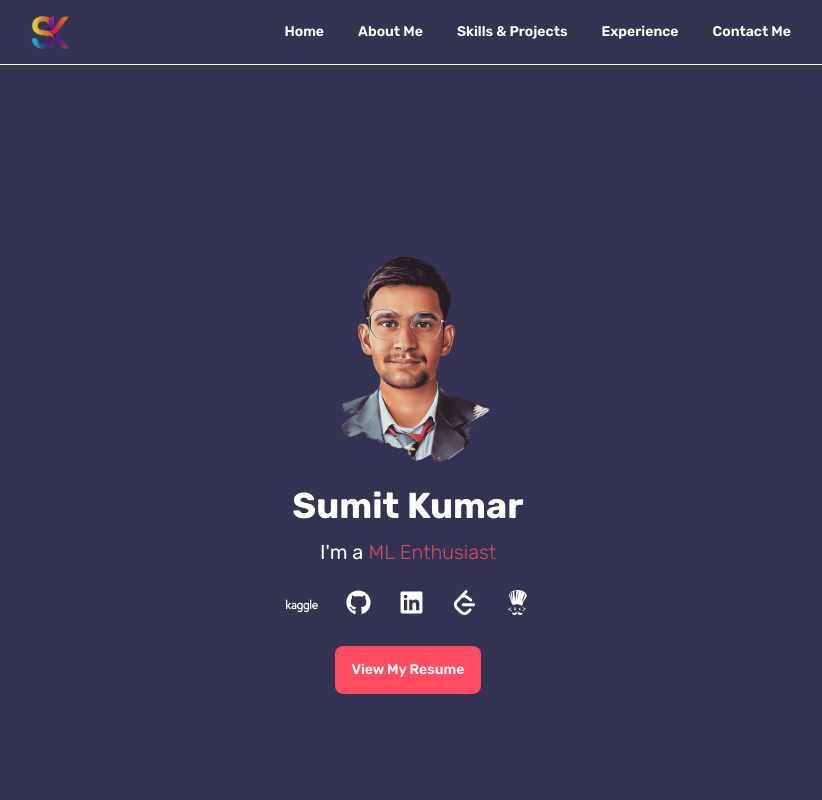
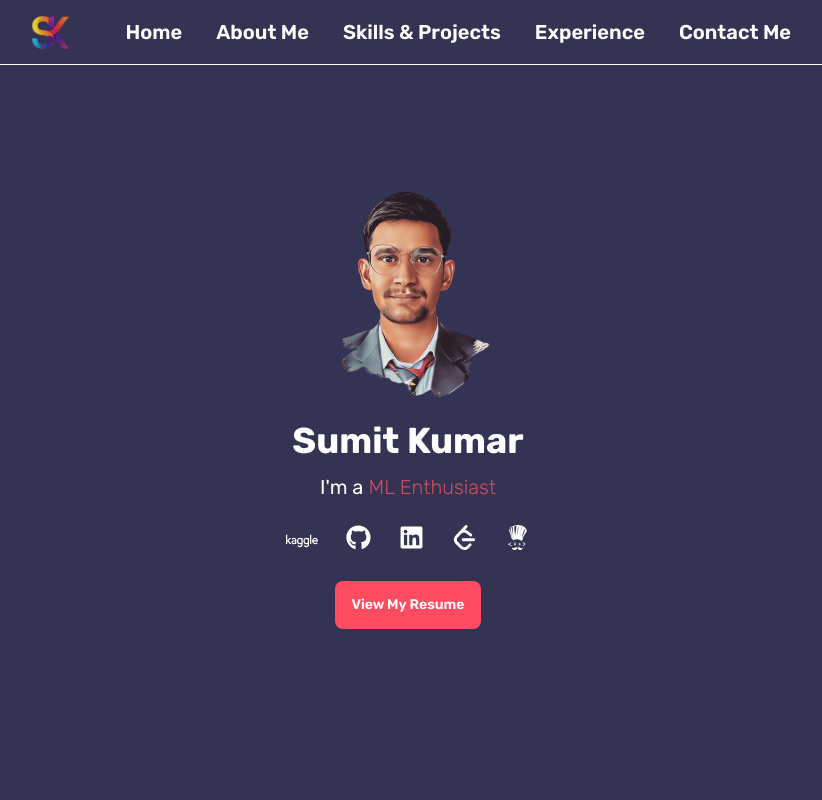
Before and after one commit to Sumit-Kumar1/resume-site, a Next.js app: page / in a window 1280 px wide. Shown: the top 800 px of the page, without its empty margins (232-1054 px from the left). Built offline with nearby package versions, Linux system fonts and the light colour scheme.

Commit message:
Fixed Navbar component, increased text size

```diff
--- a/src/components/navbar.js
+++ b/src/components/navbar.js
@@ -4,7 +4,7 @@ import Image from "next/image";
 
 export default function Navbar() {
   return (
-    <>
+    <div className="fixed w-full z-10">
       <div className="navbar px-60 bg-[#353353] text-white">
         <div className="navbar-start">
           <Link href="/" className="btn btn-ghost text-xl">
@@ -19,37 +19,37 @@ export default function Navbar() {
         <div className="navbar-end">
           <Link
             href="/"
-            className="btn btn-ghost text-md hover:text-[#ffc107] active:text-[#ffc107]"
+            className="btn btn-ghost text-xl hover:text-[#ffc107] active:text-[#ffc107]"
           >
             Home
           </Link>
           <Link
             href="#about"
-            className="btn btn-ghost text-md hover:text-[#ffc107] active:text-[#ffc107]"
+            className="btn btn-ghost text-xl hover:text-[#ffc107] active:text-[#ffc107]"
           >
             About Me
           </Link>
           <Link
             href="#skills"
-            className="btn btn-ghost text-md hover:text-[#ffc107] active:text-[#ffc107]"
+            className="btn btn-ghost text-xl hover:text-[#ffc107] active:text-[#ffc107]"
           >
             Skills & Projects
           </Link>
           <Link
             href="#experience"
-            className="btn btn-ghost text-md hover:text-[#ffc107] active:text-[#ffc107]"
+            className="btn btn-ghost text-xl hover:text-[#ffc107] active:text-[#ffc107]"
           >
             Experience
           </Link>
           <Link
             href="#contact"
-            className="btn btn-ghost text-md hover:text-[#ffc107] active:text-[#ffc107]"
+            className="btn btn-ghost text-xl hover:text-[#ffc107] active:text-[#ffc107]"
           >
             Contact Me
           </Link>
         </div>
       </div>
       <div className="bg-[#353353] h-0 border-b border-white"></div>
-    </>
+    </div>
   );
 }
```
